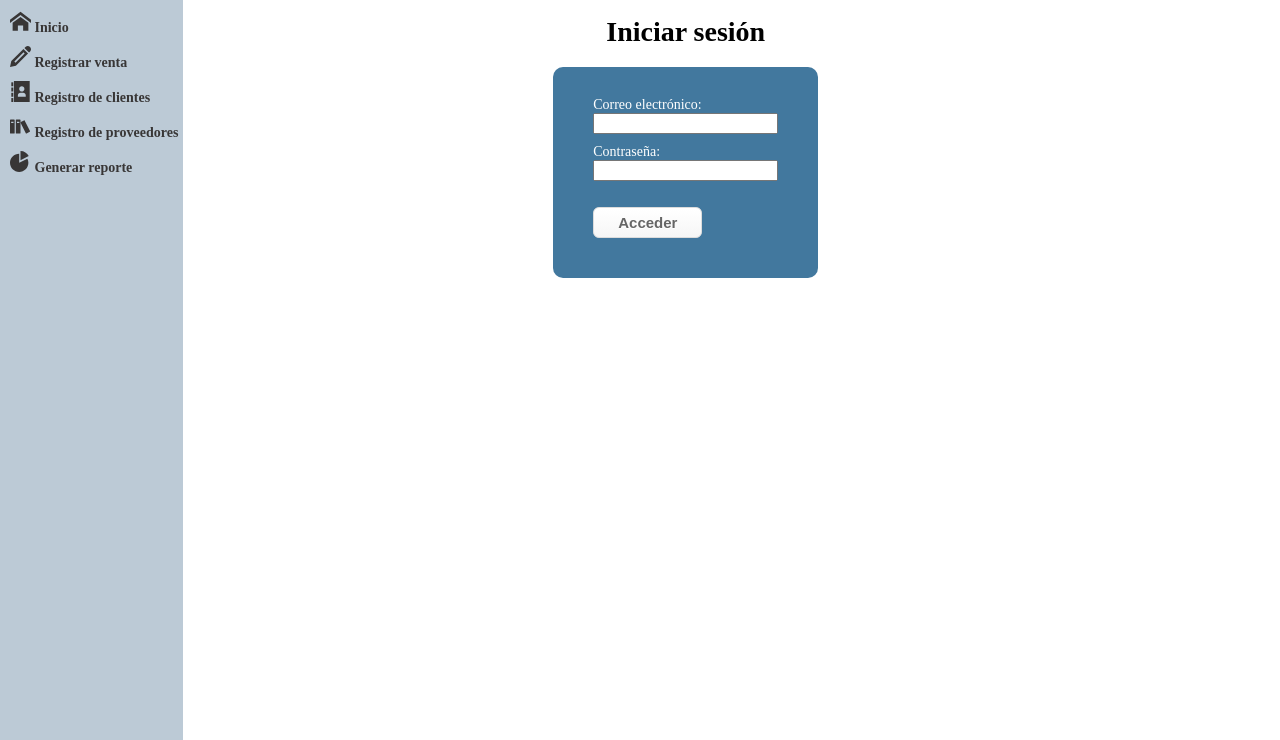
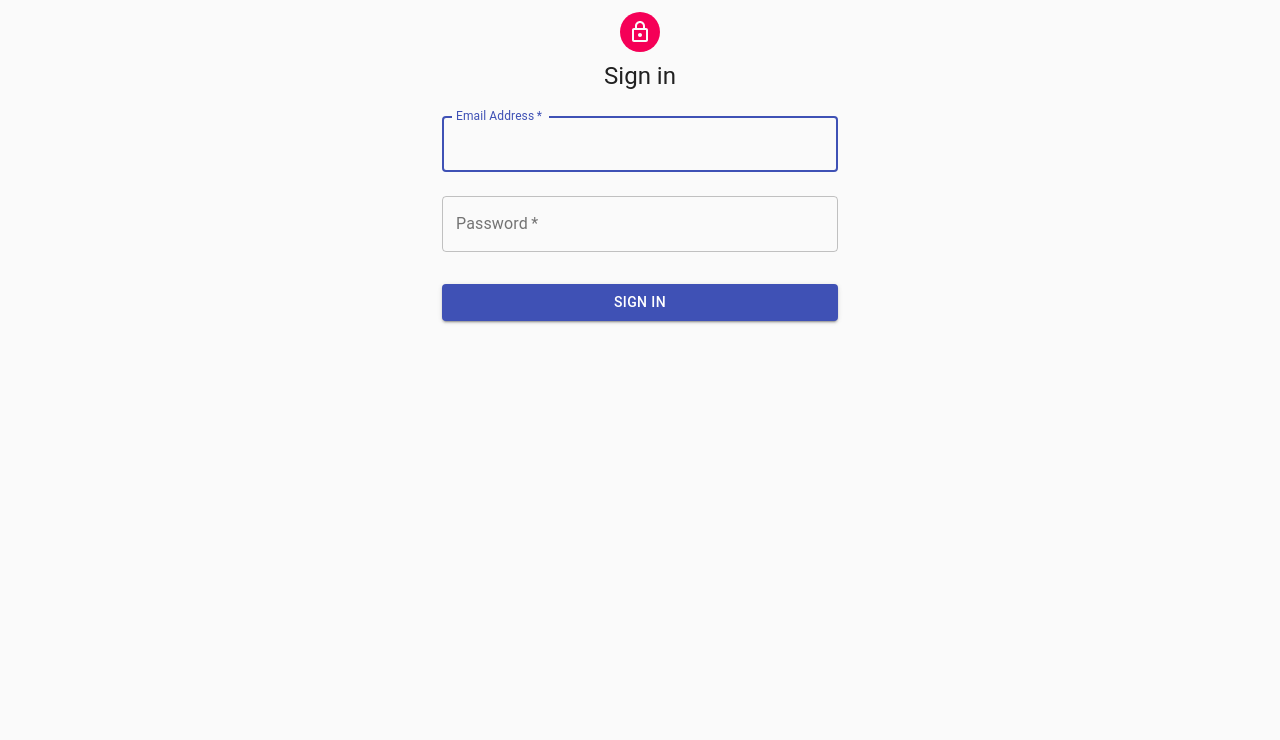
Before and after one commit to aurons117/Gestion_inventarios, a React app in the folder client/: page /login in a window 1280 px wide. Shown: the part 60-800 px from the top of the page. Built offline with nearby package versions, Linux system fonts and the light colour scheme.

Commit message:
Login, autenticacion y nav terminados con material ui

```diff
--- a/client/src/components/App.js
+++ b/client/src/components/App.js
@@ -6,8 +6,18 @@ import Home from './Home';
 import NotFound from './NotFound';
 import '../styles/index.css';
 import PrivateRoute from './PrivateRoute';
-// import SignIn from './SignIn';
-import Login from './Login';
+import SignIn from './SignIn';
+
+const App2 = () => {
+	return (
+		<>
+			<Switch>
+				<Route path='/login' component={SignIn} exact />
+				<App />
+			</Switch>
+		</>
+	);
+}
 
 const App = () => {
 	return (
@@ -16,7 +26,6 @@ const App = () => {
 			<HeaderInfo />
 			<div className='content'>
 				<Switch>
-					<Route path='/login' component={Login} exact />
 					<PrivateRoute path='/' component={Home} exact />
 					<PrivateRoute path='*' component={NotFound} />
 				</Switch>
@@ -25,4 +34,4 @@ const App = () => {
 	);
 }
 
-export default App;
+export default App2;
--- /dev/null
+++ b/client/src/components/AppButton.js
@@ -0,0 +1,23 @@
+import React from 'react';
+import { makeStyles } from '@material-ui/core/styles';
+import Button from '@material-ui/core/Button';
+
+const useStyles = makeStyles((theme) => ({
+    root: {
+        '& > *': {
+            margin: theme.spacing(1),
+        },
+    },
+}));
+
+export default function AppButton({ textButton, handle }) {
+    const classes = useStyles();
+
+
+
+    return (
+        <div className={classes.root}>
+            <Button variant="contained" color="primary" onClick={handle}>{textButton}</Button>
+        </div>
+    );
+}
--- a/client/src/components/Header.js
+++ b/client/src/components/Header.js
@@ -1,5 +1,7 @@
 import React from 'react';
 import { logOut } from '../utils';
+import AppButton from './AppButton';
+
 
 const HeaderInfo = (props) => {
     const handleClick = async (event) => {
@@ -11,7 +13,7 @@ const HeaderInfo = (props) => {
     return (
         <div className='headerInfo'>
             <img src="./img/logo.jpg" alt="Logo de empresa" />
-            <button onClick={handleClick}>Cerrar Sesión</button>
+            <AppButton textButton={'Cerrar Sesión'} handle={handleClick} />
         </div>
     );
 };
--- a/client/src/components/Home.js
+++ b/client/src/components/Home.js
@@ -1,5 +1,4 @@
 import React from 'react';
-import '../styles/home.css';
 
 const Home = (props) => {
 	return (
--- a/client/src/components/Nav.js
+++ b/client/src/components/Nav.js
@@ -1,22 +1,66 @@
 import React from 'react';
+import { makeStyles } from '@material-ui/core/styles';
+import List from '@material-ui/core/List';
+import ListItem from '@material-ui/core/ListItem';
+import ListItemIcon from '@material-ui/core/ListItemIcon';
+import ListItemText from '@material-ui/core/ListItemText';
+import Divider from '@material-ui/core/Divider';
 import { Link } from 'react-router-dom';
-import { ReactComponent as HomeLogo } from '../styles/img/home.svg';
-import { ReactComponent as SaleLogo } from '../styles/img/pencil.svg';
-import { ReactComponent as ClientLogo } from '../styles/img/address-book.svg';
-import { ReactComponent as SupplierLogo } from '../styles/img/books.svg';
-import { ReactComponent as ReportLogo } from '../styles/img/pie-chart.svg';
+import HomeOutlinedIcon from '@material-ui/icons/HomeOutlined';
+import MonetizationOnOutlinedIcon from '@material-ui/icons/MonetizationOnOutlined';
+import ContactsOutlinedIcon from '@material-ui/icons/ContactsOutlined';
+import LocalShippingOutlinedIcon from '@material-ui/icons/LocalShippingOutlined';
+import AssessmentOutlinedIcon from '@material-ui/icons/AssessmentOutlined';
+
+const useStyles = makeStyles((theme) => ({
+	root: {
+		width: '100%',
+		maxWidth: 360,
+		backgroundColor: theme.palette.background.paper,
+	},
+}));
 
 const Nav = () => {
+	const classes = useStyles();
+
 	return (
 		<>
 			<nav>
-				<ul>
-					<li> <Link to='/'> <HomeLogo className='icon' /> Inicio </Link> </li>
-					<li> <Link to='/sales'> <SaleLogo className='icon' /> Registrar venta</Link> </li>
-					<li> <Link to='/clients'> <ClientLogo className='icon' /> Registro de clientes</Link> </li>
-					<li> <Link to='/suppliers'> <SupplierLogo className='icon' /> Registro de proveedores</Link> </li>
-					<li> <Link to='/reports'> <ReportLogo className='icon' /> Generar reporte</Link> </li>
-				</ul>
+				<div className={classes.root}>
+					<List component="nav" aria-label="main mailbox folders">
+						<Link to='/'><ListItem button>
+							<ListItemIcon>
+								<HomeOutlinedIcon />
+							</ListItemIcon>
+							<ListItemText primary="Inicio" />
+						</ListItem></Link>
+						<Link to='/sales'><ListItem button>
+							<ListItemIcon>
+								<MonetizationOnOutlinedIcon />
+							</ListItemIcon>
+							<ListItemText primary="Ventas" />
+						</ListItem></Link>
+						<Link to='/clients'><ListItem button>
+							<ListItemIcon>
+								<ContactsOutlinedIcon />
+							</ListItemIcon>
+							<ListItemText primary="Clientes" />
+						</ListItem></Link>
+						<Link to='/suppliers'><ListItem button>
+							<ListItemIcon>
+								<LocalShippingOutlinedIcon />
+							</ListItemIcon>
+							<ListItemText primary="Proveedores" />
+						</ListItem></Link>
+						<Link to='/reports'><ListItem button>
+							<ListItemIcon>
+								<AssessmentOutlinedIcon />
+							</ListItemIcon>
+							<ListItemText primary="Reportes" />
+						</ListItem></Link>
+					</List>
+					<Divider />
+				</div>
 			</nav>
 		</>
 	);
--- a/client/src/components/SignIn.js
+++ b/client/src/components/SignIn.js
@@ -1,4 +1,4 @@
-import React from 'react';
+import React, { useState } from 'react';
 import Avatar from '@material-ui/core/Avatar';
 import Button from '@material-ui/core/Button';
 import CssBaseline from '@material-ui/core/CssBaseline';
@@ -30,6 +30,31 @@ const useStyles = makeStyles((theme) => ({
 
 export default function SignIn() {
     const classes = useStyles();
+    const [email, setEmail] = useState("");
+    const [password, setPassword] = useState("");
+
+    const submitButton = async (event) => {
+        event.preventDefault();
+        const url = '/api/login';
+        const dataLogin = {
+            email: email,
+            password: password
+        };
+        try {
+            const res = await fetch(url, {
+                method: 'POST',
+                body: JSON.stringify(dataLogin),
+                headers: {
+                    'Content-Type': 'application/json'
+                }
+            });
+            const data = await res.json();
+            console.log(data.status);
+            document.location = '/';
+        } catch (error) {
+            console.log("Error");
+        }
+    };
 
     return (
         <Container component="main" maxWidth="xs">
@@ -52,6 +77,7 @@ export default function SignIn() {
                         name="email"
                         autoComplete="email"
                         autoFocus
+                        onChange={e => setEmail(e.target.value)}
                     />
                     <TextField
                         variant="outlined"
@@ -63,13 +89,15 @@ export default function SignIn() {
                         type="password"
                         id="password"
                         autoComplete="current-password"
+                        onChange={e => setPassword(e.target.value)}
                     />
                     <Button
                         type="submit"
                         fullWidth
                         variant="contained"
                         color="primary"
-                        className={classes.submit}>
+                        className={classes.submit}
+                        onClick={submitButton}>
                         Sign In
                     </Button>
 
--- a/client/src/index.js
+++ b/client/src/index.js
@@ -2,10 +2,10 @@ import React from 'react';
 import { render } from 'react-dom';
 import { BrowserRouter as Router } from 'react-router-dom';
 
-import App from './components/App';
+import App2 from './components/App';
 
 render((
 	<Router>
-		<App />
+		<App2 />
 	</Router>
 ), document.getElementById('root'));
--- a/client/src/styles/home.css
+++ /dev/null
@@ -1,39 +0,0 @@
-.content p{
-    width: 70%;
-}
-
-.loginContainer{
-    border-radius: 10px 10px 10px 10px;
-    background-color: #42789e;
-    padding: 30px 40px 30px 40px;
-    color: white;
-}
-
-.loginContainer input{
-    margin-bottom: 10px;
-}
-
-.loginButton {
-	box-shadow:inset 0px 1px 0px 0px #ffffff;
-	background:linear-gradient(to bottom, #ffffff 5%, #f6f6f6 100%);
-	background-color:#ffffff;
-	border-radius:6px;
-	border:1px solid #dcdcdc;
-	display:inline-block;
-	cursor:pointer;
-	color:#666666;
-	font-family:Arial;
-	font-size:15px;
-	font-weight:bold;
-	padding:6px 24px;
-	text-decoration:none;
-	text-shadow:0px 1px 0px #ffffff;
-}
-.loginButton:hover {
-	background:linear-gradient(to bottom, #f6f6f6 5%, #ffffff 100%);
-	background-color:#f6f6f6;
-}
-.loginButton:active {
-	position:relative;
-	top:1px;
-}
--- a/client/src/styles/index.css
+++ b/client/src/styles/index.css
@@ -8,6 +8,11 @@ body{
     width: 100vw;
     display: grid;
     grid-template: repeat(14, 1fr) / repeat(14, 1fr);
+}
+
+#root main{
+    grid-column: 1 / 15;
+    grid-row: 1 / 15;
 }
 
 .headerInfo{
@@ -24,7 +29,7 @@ body{
     margin-left: 20px;
 }
 
-.headerInfo button {
+/* .headerInfo button {
     margin-right: 20px;
     background-color: rgba(255, 255, 255, 0.3);
     border-radius: 20px;
@@ -41,7 +46,7 @@ body{
 .headerInfo button a{
     text-decoration: none;
     color: rgb(56, 54, 54);
-}
+} */
 
 .headerInfo *{
     margin: 0px;
@@ -49,16 +54,13 @@ body{
 
 nav {
     background: #bccad6;
-    grid-column: 1 / 3;
+    grid-column: auto;
     grid-row: 2 / 15;
 }
 
-nav ul{
+/* nav ul{
     padding: 0;
     margin-left: 10px;
-    /* display: flex;
-    flex-flow: column;
-    align-items: center; */
 }
 
 nav ul li{
@@ -83,8 +85,12 @@ nav ul li a:active{
 }
 
 nav ul li a:hover{
-    /* color: #efe7e7; */
     text-decoration: underline;
+} */
+
+nav a {
+    text-decoration: none;
+    color: black;
 }
 
 .content{
```
